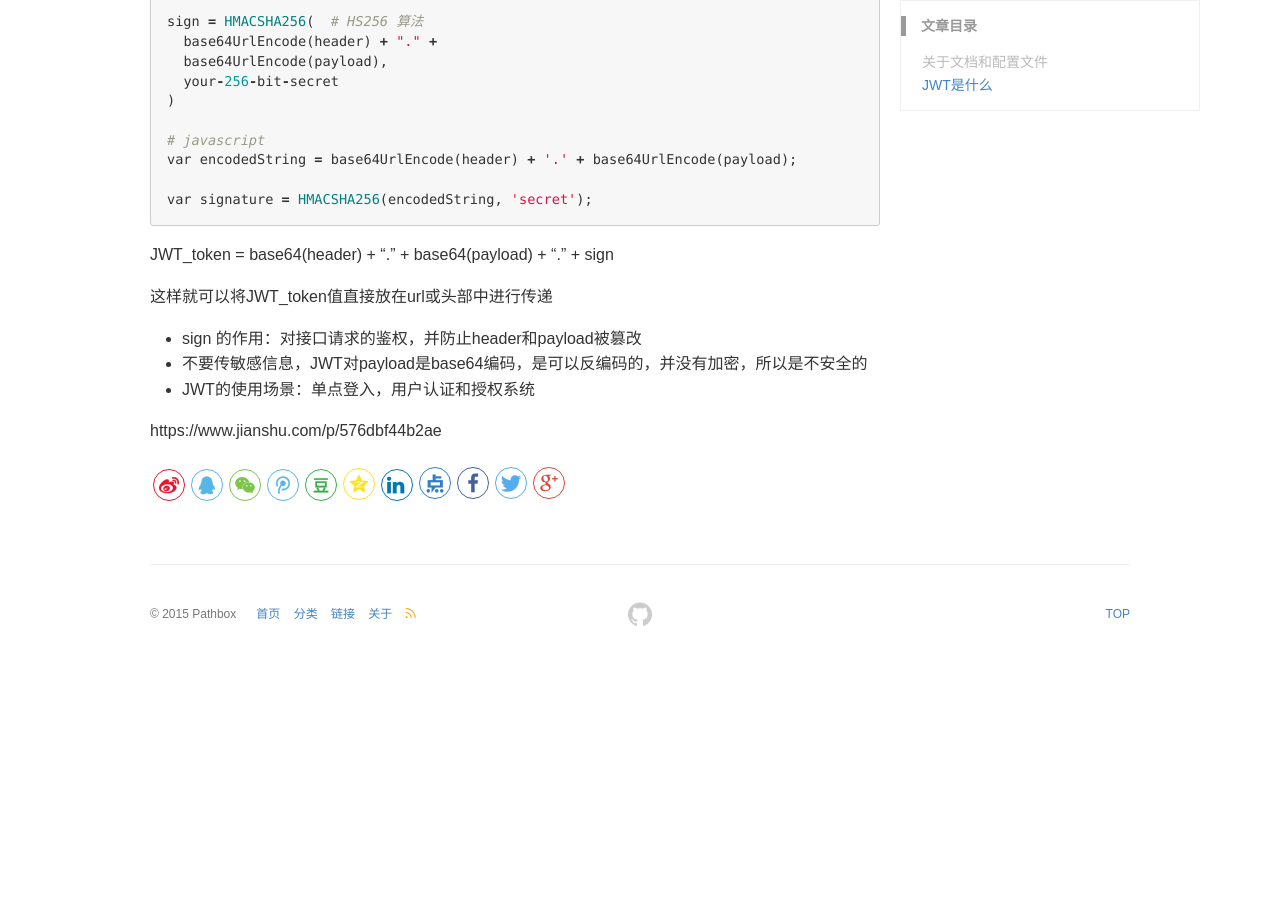
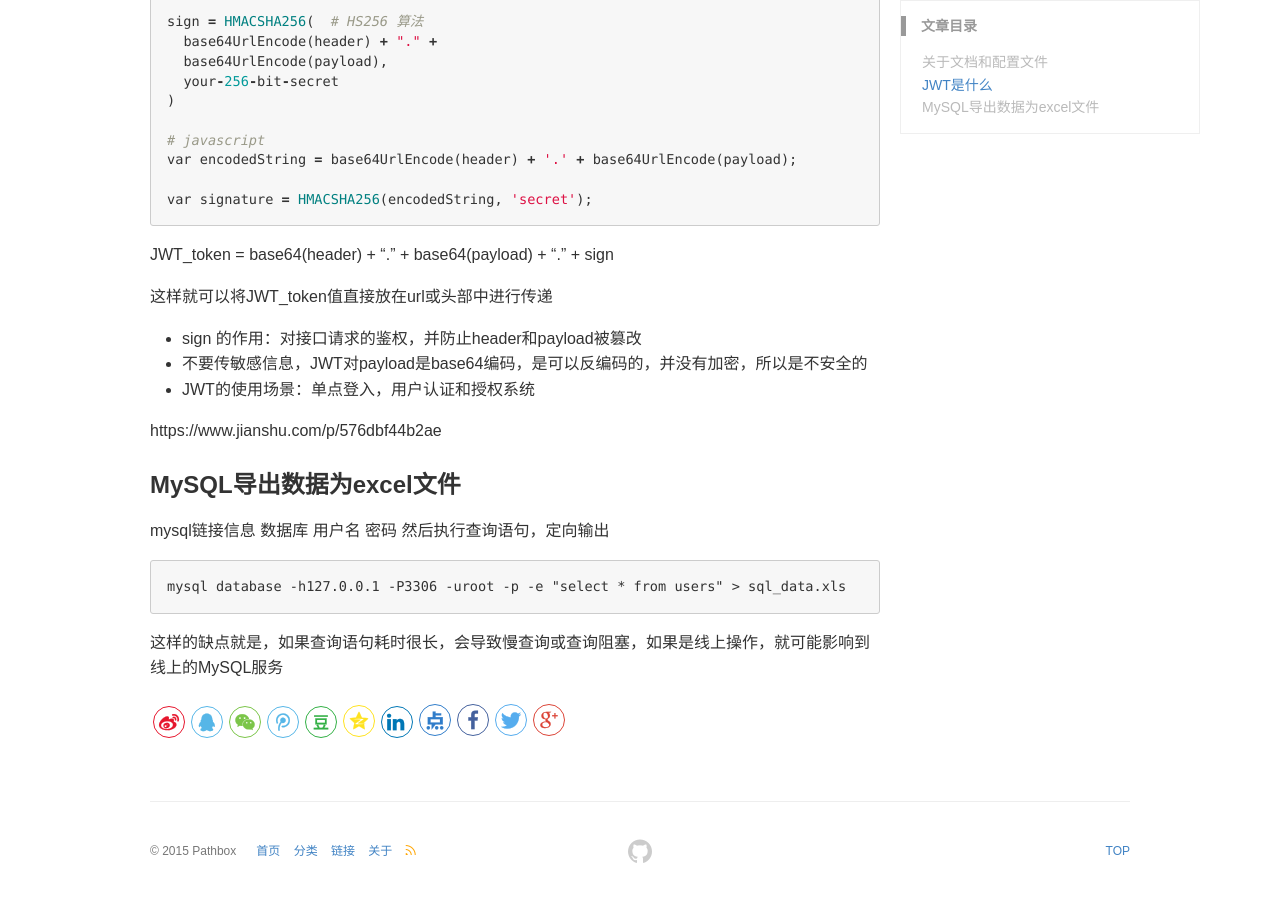
Before and after one commit to pathbox/pathbox.github.io, a Jekyll site: the page built from _posts/2018-08-01-work-summary-in-UCloud-18.md, in a window 1280 px wide and 900 px high, scrolled down 1010 px. Built offline with Jekyll 4.4.1, drawn with Linux system fonts in a browser that asks for light colours; before the commit the page ends 1673 px from its top, so only the background shows below that.

Commit message:
MySQL导出数据为excel文件

````diff
--- a/_posts/2018-08-01-work-summary-in-UCloud-18.md
+++ b/_posts/2018-08-01-work-summary-in-UCloud-18.md
@@ -64,3 +64,13 @@ JWT_token = base64(header) + "." + base64(payload) + "." + sign
 - JWT的使用场景：单点登入，用户认证和授权系统
 
 https://www.jianshu.com/p/576dbf44b2ae
+
+### MySQL导出数据为excel文件
+
+mysql链接信息 数据库 用户名 密码 然后执行查询语句，定向输出
+
+```
+mysql database -h127.0.0.1 -P3306 -uroot -p -e "select * from users" > sql_data.xls
+```
+
+这样的缺点就是，如果查询语句耗时很长，会导致慢查询或查询阻塞，如果是线上操作，就可能影响到线上的MySQL服务
````
